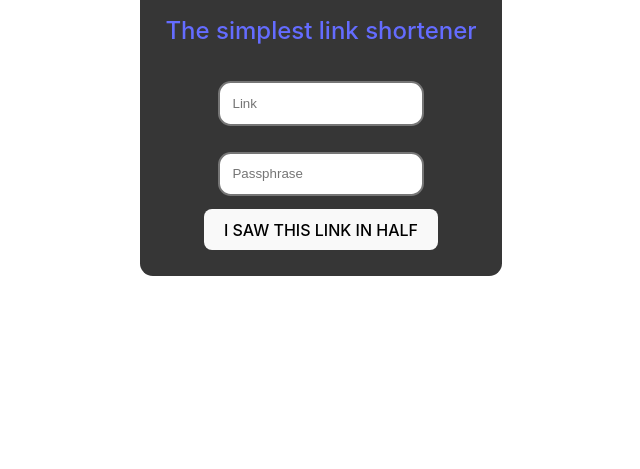
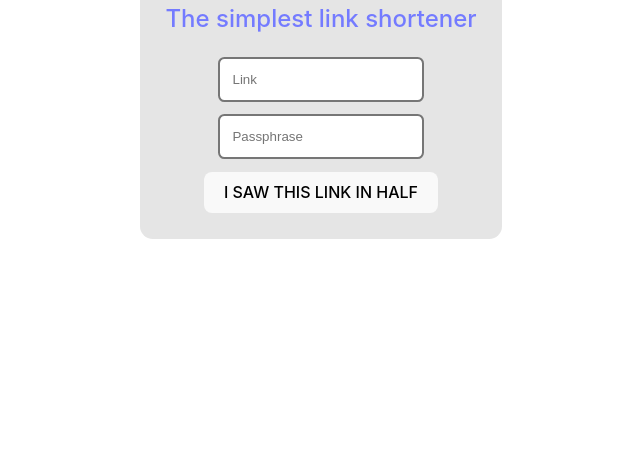
Before and after one commit to North-West-Wind/fils, a plain HTML site: page client/index.html in a window 1280 px wide. Shown: the part 331-800 px from the top of the page, without its empty margins (319-959 px from the left). Drawn offline with Linux system fonts and the light colour scheme.

Commit message:
refactor: styles

```diff
--- a/client/style.css
+++ b/client/style.css
@@ -15,11 +15,11 @@
 
 a {
   font-weight: 500;
-  color: #646cff;
+  color: #ffef64;
   text-decoration: inherit;
 }
 a:hover {
-  color: #535bf2;
+	filter: brightness(80%);
 }
 
 body {
@@ -33,6 +33,7 @@ body {
 h1 {
   font-size: 3.2em;
   line-height: 1.1;
+	margin: 0;
 }
 
 button {
@@ -57,22 +58,6 @@ button.disabled {
 	filter: grayscale();
 }
 
-@media (prefers-color-scheme: light) {
-  :root {
-    color: #213547;
-    background-color: #ffffff;
-  }
-  a:hover {
-    color: #747bff;
-  }
-  button {
-    background-color: #f9f9f9;
-  }
-	.container {
-		background-color: #e5e5e5;
-	}
-}
-
 .container {
 	margin: auto;
   background-color: #363636;
@@ -83,8 +68,8 @@ button.disabled {
 
 input {
 	padding: 1vmax;
-	margin: 1vmax;
-	border-radius: 1vmax;
+	margin-bottom: 1vmax;
+	border-radius: .5vmax;
 	border-style: solid;
   transition: border-color 0.25s;
 }
@@ -114,3 +99,19 @@ input:focus {
 #result.err {
 	background-color: #ff4e4e;
 }
+
+@media (prefers-color-scheme: light) {
+  :root {
+    color: #213547;
+    background-color: #ffffff;
+  }
+  a {
+    color: #747bff;
+  }
+  button {
+    background-color: #f9f9f9;
+  }
+	.container {
+		background-color: #e5e5e5;
+	}
+}
```
